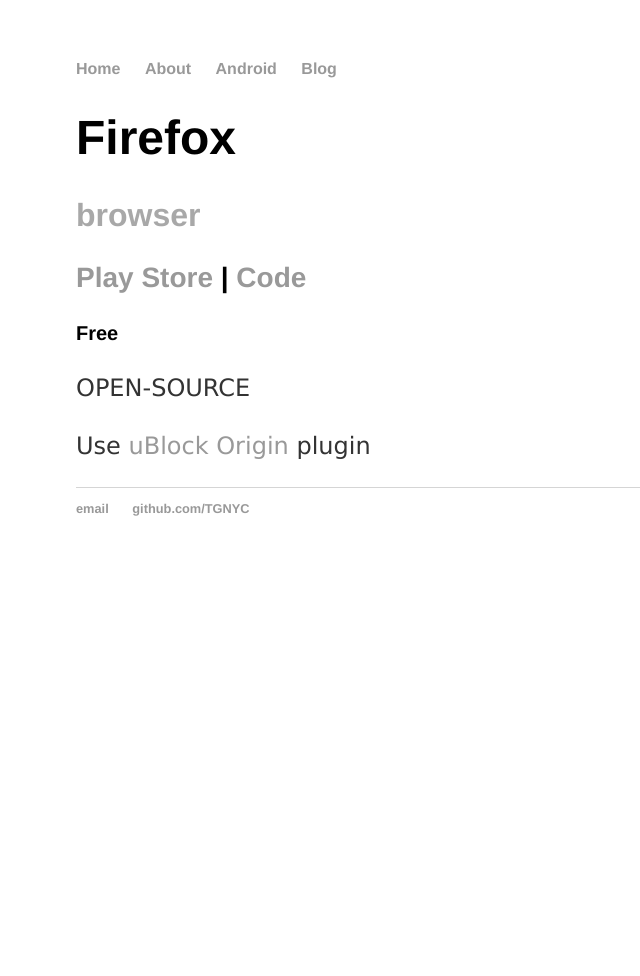
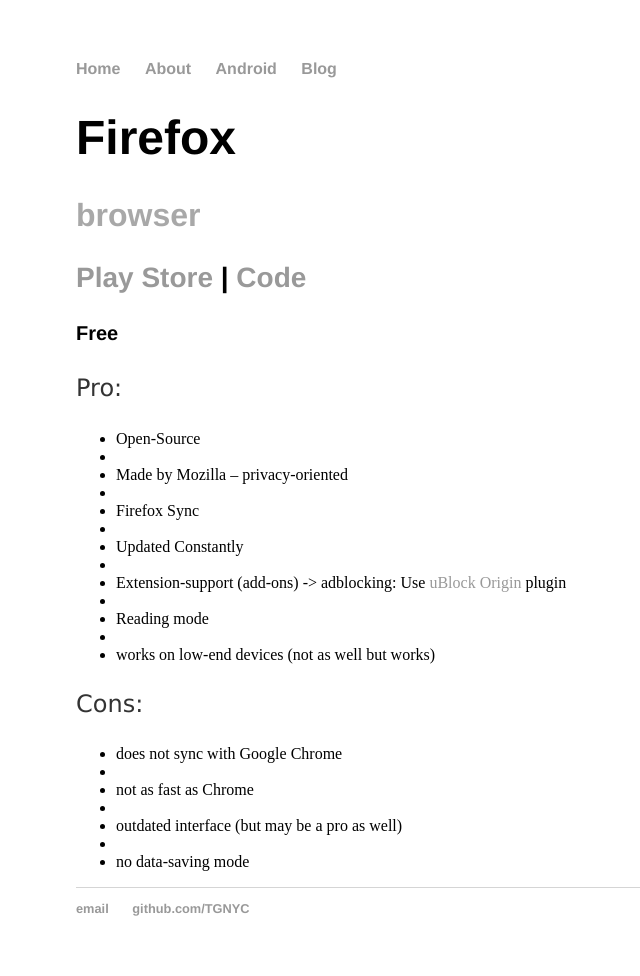
Before and after one commit to TGNYC/old, a Jekyll site: the page built from android/appguide/firefox.md, in a window 1280 px wide. Shown: the whole page, without its empty margins (116-756 px from the left). Built offline with Jekyll 4.4.1, drawn with Linux system fonts in a browser that asks for light colours; before the commit the page ends 900 px from its top, so only the background shows below that.

Commit message:
Update firefox.md

```diff
--- a/android/appguide/firefox.md
+++ b/android/appguide/firefox.md
@@ -6,6 +6,28 @@
 price: Free
 ---
 
-OPEN-SOURCE
+Pro:
 
-Use [uBlock Origin](https://github.com/gorhill/uBlock) plugin
+ * Open-Source
+ *
+ * Made by Mozilla – privacy-oriented
+ *
+ * Firefox Sync
+ *
+ * Updated Constantly
+ *
+ * Extension-support (add-ons) -> adblocking: Use [uBlock Origin](https://github.com/gorhill/uBlock) plugin
+ *
+ * Reading mode
+ *
+ * works on low-end devices (not as well but works)
+
+Cons:
+
+ * does not sync with Google Chrome
+ *
+ * not as fast as Chrome
+ *
+ * outdated interface (but may be a pro as well)
+ *
+ * no data-saving mode
```
